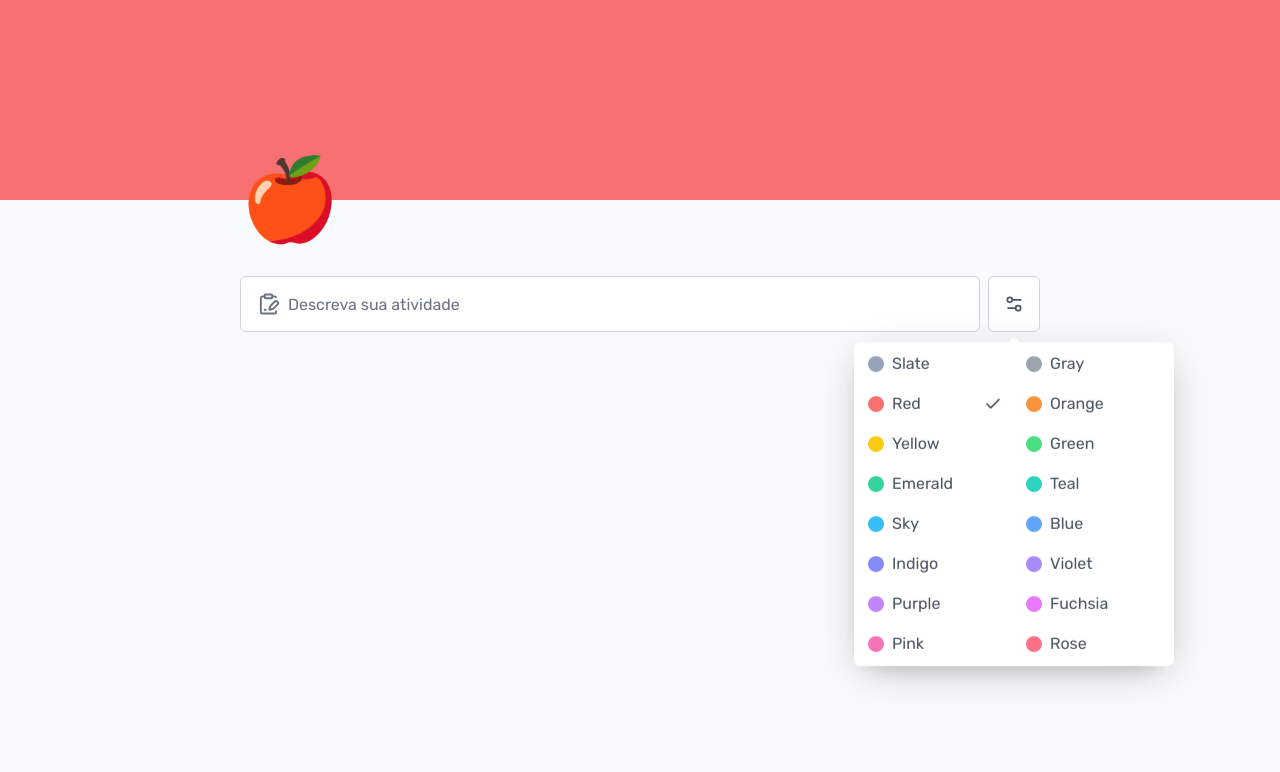
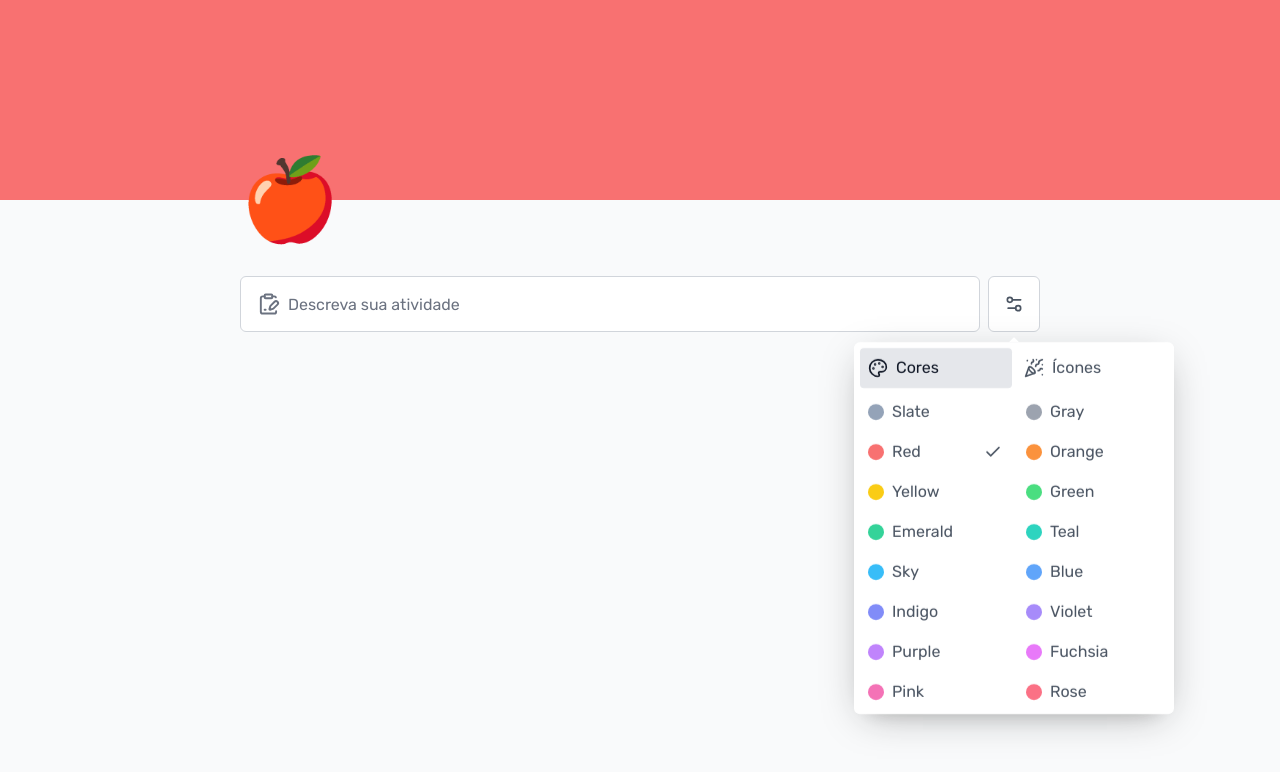
Before and after one commit to ClodoaldoDantas/simple-todo, a React (Vite) app: page / in a window 1280 px wide. Both pictures are taken after a click on the button 1014 px from the left and 304 px from the top of the page. Shown: the top 772 px of the page. Built offline with nearby package versions, Linux system fonts and the light colour scheme.

Commit message:
Adicionar funcionalidade de troca de icone

```diff
--- a/package.json
+++ b/package.json
@@ -13,7 +13,9 @@
     "@hookform/resolvers": "^3.3.4",
     "@radix-ui/react-checkbox": "^1.0.4",
     "@radix-ui/react-dropdown-menu": "^2.0.6",
+    "@radix-ui/react-tabs": "^1.0.4",
     "classnames": "^2.5.1",
+    "emoji-picker-react": "^4.8.0",
     "immer": "^10.0.4",
     "lucide-react": "^0.357.0",
     "react": "^18.2.0",
--- a/src/components/dropdown/styles.module.scss
+++ b/src/components/dropdown/styles.module.scss
@@ -7,10 +7,6 @@
   animation-duration: 400ms;
   animation-timing-function: cubic-bezier(0.16, 1, 0.3, 1);
   will-change: transform, opacity;
-
-  display: grid;
-  grid-template-columns: repeat(2, 1fr);
-  gap: 0.5rem;
 }
 
 .dropdownMenuArrow {
--- a/src/components/logo/index.tsx
+++ b/src/components/logo/index.tsx
@@ -1,11 +1,16 @@
+import { usePreferences } from '../../store/preferences'
 import { Container } from '../container'
 import styles from './styles.module.scss'
 
 export function Logo() {
+  const icon = usePreferences(state => state.preferences.icon)
+
+  console.log(icon)
+
   return (
     <Container>
       <div className={styles.logoContainer}>
-        <span className={styles.logo}>🍎</span>
+        <span className={styles.logo}>{icon}</span>
       </div>
     </Container>
   )
--- /dev/null
+++ b/src/pages/home/settings/icon-selector/index.tsx
@@ -0,0 +1,17 @@
+import EmojiPicker, { type EmojiClickData } from 'emoji-picker-react'
+
+import { usePreferences } from '../../../../store/preferences'
+
+export function IconSelector() {
+  const changeIcon = usePreferences(state => state.changeIcon)
+
+  function handleEmojiClick(data: EmojiClickData) {
+    changeIcon(data.emoji)
+  }
+
+  return (
+    <div>
+      <EmojiPicker width={300} onEmojiClick={handleEmojiClick} />
+    </div>
+  )
+}
--- a/src/pages/home/settings/index.tsx
+++ b/src/pages/home/settings/index.tsx
@@ -1,8 +1,10 @@
-import { Settings2 } from 'lucide-react'
+import * as Tabs from '@radix-ui/react-tabs'
+import { Palette, PartyPopper, Settings2 } from 'lucide-react'
 import { useEffect } from 'react'
 
 import { Dropdown } from '../../../components/dropdown'
 import { usePreferences } from '../../../store/preferences'
+import { IconSelector } from './icon-selector'
 import { SelectColor } from './select-color'
 import styles from './styles.module.scss'
 
@@ -24,10 +26,30 @@ export function Settings() {
       </Dropdown.Trigger>
 
       <Dropdown.Content>
-        <SelectColor
-          currentColor={themeColor}
-          onSelectColor={(color: string) => changeThemeColor(color)}
-        />
+        <Tabs.Root defaultValue="colors">
+          <Tabs.List className={styles.tabList} aria-label="Opções">
+            <Tabs.Trigger className={styles.tabsTrigger} value="colors">
+              <Palette size={20} />
+              Cores
+            </Tabs.Trigger>
+
+            <Tabs.Trigger className={styles.tabsTrigger} value="icons">
+              <PartyPopper size={20} />
+              Ícones
+            </Tabs.Trigger>
+          </Tabs.List>
+
+          <Tabs.Content value="colors">
+            <SelectColor
+              currentColor={themeColor}
+              onSelectColor={(color: string) => changeThemeColor(color)}
+            />
+          </Tabs.Content>
+
+          <Tabs.Content value="icons">
+            <IconSelector />
+          </Tabs.Content>
+        </Tabs.Root>
       </Dropdown.Content>
     </Dropdown.Root>
   )
--- a/src/pages/home/settings/select-color/index.tsx
+++ b/src/pages/home/settings/select-color/index.tsx
@@ -34,7 +34,7 @@ interface SelectColorProps {
 
 export function SelectColor({ currentColor, onSelectColor }: SelectColorProps) {
   return (
-    <>
+    <div className={styles.grid}>
       {colors.map(item => (
         <Dropdown.Item
           key={item.name}
@@ -53,6 +53,6 @@ export function SelectColor({ currentColor, onSelectColor }: SelectColorProps) {
           )}
         </Dropdown.Item>
       ))}
-    </>
+    </div>
   )
 }
--- a/src/pages/home/settings/select-color/styles.module.scss
+++ b/src/pages/home/settings/select-color/styles.module.scss
@@ -1,3 +1,9 @@
+.grid {
+  display: grid;
+  grid-template-columns: repeat(2, 1fr);
+  gap: 0.5rem;
+}
+
 .menuItem {
   font-size: 1rem;
   line-height: 1;
--- a/src/pages/home/settings/styles.module.scss
+++ b/src/pages/home/settings/styles.module.scss
@@ -17,3 +17,31 @@
     color: var(--gray-900);
   }
 }
+
+.tabList {
+  display: flex;
+  align-items: center;
+  gap: 0.25rem;
+  margin-bottom: 0.5rem;
+}
+
+.tabsTrigger {
+  height: 2.5rem;
+  padding: 0 0.5rem;
+  background-color: transparent;
+  border: 0;
+  border-radius: 4px;
+  flex: 1;
+
+  color: var(--gray-600);
+
+  display: flex;
+  align-items: center;
+  gap: 0.5rem;
+}
+
+.tabsTrigger:hover,
+.tabsTrigger[data-state='active'] {
+  background-color: var(--gray-200);
+  color: var(--gray-900);
+}
--- a/src/store/preferences.ts
+++ b/src/store/preferences.ts
@@ -4,9 +4,11 @@ import { immer } from 'zustand/middleware/immer'
 
 interface PreferencesState {
   preferences: {
+    icon: string
     themeColor: string
   }
   changeThemeColor: (color: string) => void
+  changeIcon: (icon: string) => void
 }
 
 export const usePreferences = create<PreferencesState>()(
@@ -14,11 +16,17 @@ export const usePreferences = create<PreferencesState>()(
     persist(
       set => ({
         preferences: {
+          icon: '🍎',
           themeColor: '#f87171',
         },
         changeThemeColor: color => {
           set(state => {
             state.preferences.themeColor = color
+          })
+        },
+        changeIcon: icon => {
+          set(state => {
+            state.preferences.icon = icon
           })
         },
       }),
```
Also changed, not shown: 1 other file (tests, documents, lock files or other folders).
